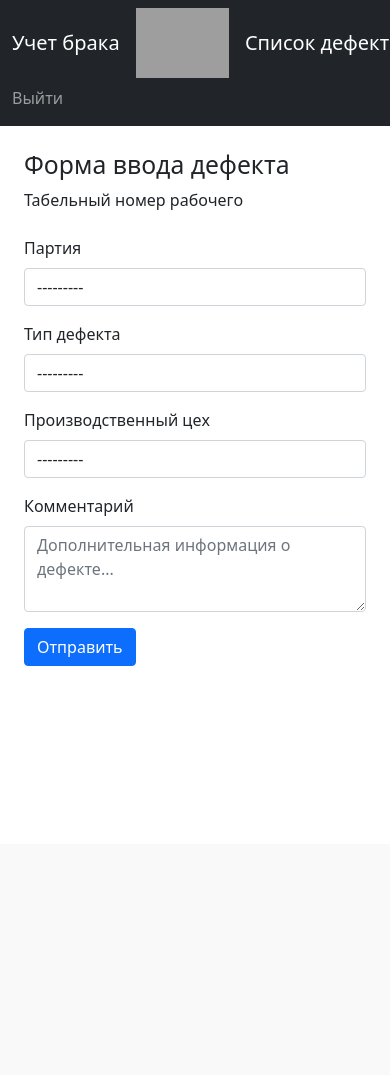
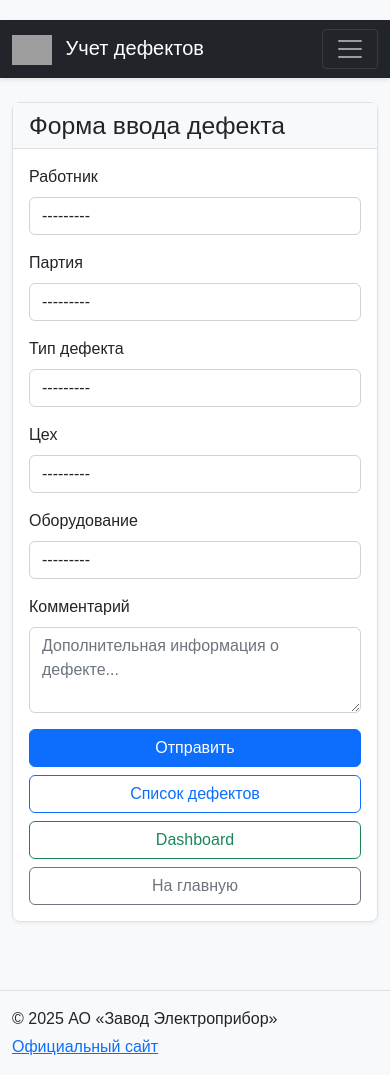
Before and after one commit to vlflex/Defect-tracking-system, a Django app: page /form/ in a window 390 px wide; the page is wider, and only the part inside the window is pictured. Before the commit the page ends 666 px from the top of that part, so only its background shows below. Run offline with Django 5.2, Linux system fonts and the light colour scheme; the visitor is signed in with stand-in values (Sample User, id 1); data that the repository does not hold is empty; grey boxes are pictures that could not be loaded.

Commit message:
feat: complete defects templates
- Defect detail with equipment info
- Enhanced form with filters
- Responsive list view

```diff
--- a/templates/defects/defect_form.html
+++ b/templates/defects/defect_form.html
@@ -1,64 +1,69 @@
-{% extends "defects/base.html" %}
+{% extends "base.html" %}
+
+{% block title %}Ввод дефекта{% endblock %}
 
 {% block content %}
-<div class="container mt-4">
-    <h2>Форма ввода дефекта</h2>
+<div class="row mb-4">
+    <div class="col-12">
+        <div class="card">
+            <div class="card-header">
+                <h2 class="mb-0">Форма ввода дефекта</h2>
+            </div>
+            <div class="card-body">
                 {% if messages %}
                     {% for message in messages %}
-            <div class="alert alert-{% if message.tags %}{{ message.tags }}{% endif %}">
+                        <div class="alert alert-{{ message.tags }} alert-dismissible fade show">
                             {{ message }}
+                            <button type="button" class="btn-close" data-bs-dismiss="alert"></button>
                         </div>
                     {% endfor %}
                 {% endif %}
+
                 <form method="post">
                     {% csrf_token %}
 
-        <!-- Поле для табельного номера -->
-        <div class="mb-3">
-            <label for="id_worker_tab_number" class="form-label">Табельный номер рабочего</label>
-            {{ form.worker_tab_number }}
-            {% if form.worker_tab_number.errors %}
-                <div class="text-danger">{{ form.worker_tab_number.errors }}</div>
-            {% endif %}
+                    <div class="row">
+                        <div class="col-md-6 mb-3">
+                            <label class="form-label">Работник</label>
+                            {{ form.worker_tab_num }}
+                        </div>
+                        <div class="col-md-6 mb-3">
+                            <label class="form-label">Партия</label>
+                            {{ form.batch }}
+                        </div>
                     </div>
 
-        <!-- Поле для партии -->
-        <div class="mb-3">
-            <label for="id_batch" class="form-label">{{ form.batch.label }}</label>
-            {{ form.batch }}
-            {% if form.batch.errors %}
-                <div class="text-danger">{{ form.batch.errors }}</div>
-            {% endif %}
+                    <div class="row">
+                        <div class="col-md-6 mb-3">
+                            <label class="form-label">Тип дефекта</label>
+                            {{ form.defect_type }}
+                        </div>
+                        <div class="col-md-6 mb-3">
+                            <label class="form-label">Цех</label>
+                            {{ form.workshop }}
+                        </div>
                     </div>
 
-        <!-- Поле для типа дефекта -->
-        <div class="mb-3">
-            <label for="id_defect_type" class="form-label">{{ form.defect_type.label }}</label>
-            {{ form.defect_type }}
-            {% if form.defect_type.errors %}
-                <div class="text-danger">{{ form.defect_type.errors }}</div>
-            {% endif %}
+                    <div class="row">
+                        <div class="col-md-6 mb-3">
+                            <label class="form-label">Оборудование</label>
+                            {{ form.equipment }}
+                        </div>
+                        <div class="col-md-6 mb-3">
+                            <label class="form-label">Комментарий</label>
+                            {{ form.comment }}
+                        </div>
                     </div>
 
-        <!-- Поле для цеха -->
-        <div class="mb-3">
-            <label for="id_workshop" class="form-label">{{ form.workshop.label }}</label>
-            {{ form.workshop }}
-            {% if form.workshop.errors %}
-                <div class="text-danger">{{ form.workshop.errors }}</div>
-            {% endif %}
+                    <div class="d-grid gap-2 d-md-flex">
+                        <button type="submit" class="btn btn-primary">Отправить</button>
+                        <a href="/defects/list/" class="btn btn-outline-primary">Список дефектов</a>
+                        <a href="/defects/dashboard/" class="btn btn-outline-success">Dashboard</a>
+                        <a href="/defects/" class="btn btn-outline-secondary">На главную</a>
                     </div>
-
-        <!-- Поле для комментария -->
-        <div class="mb-3">
-            <label for="id_comment" class="form-label">{{ form.comment.label }}</label>
-            {{ form.comment }}
-            {% if form.comment.errors %}
-                <div class="text-danger">{{ form.comment.errors }}</div>
-            {% endif %}
-        </div>
-
-        <button type="submit" class="btn btn-primary">Отправить</button>
                 </form>
             </div>
+        </div>
+    </div>
+</div>
 {% endblock %}
```
Also changed, not shown: templates/defects/defect_detail.html (added, +81 -0 lines), templates/defects/defect_list.html (+73 -13 lines). Lines whose indentation alone changed are shown as unchanged.
